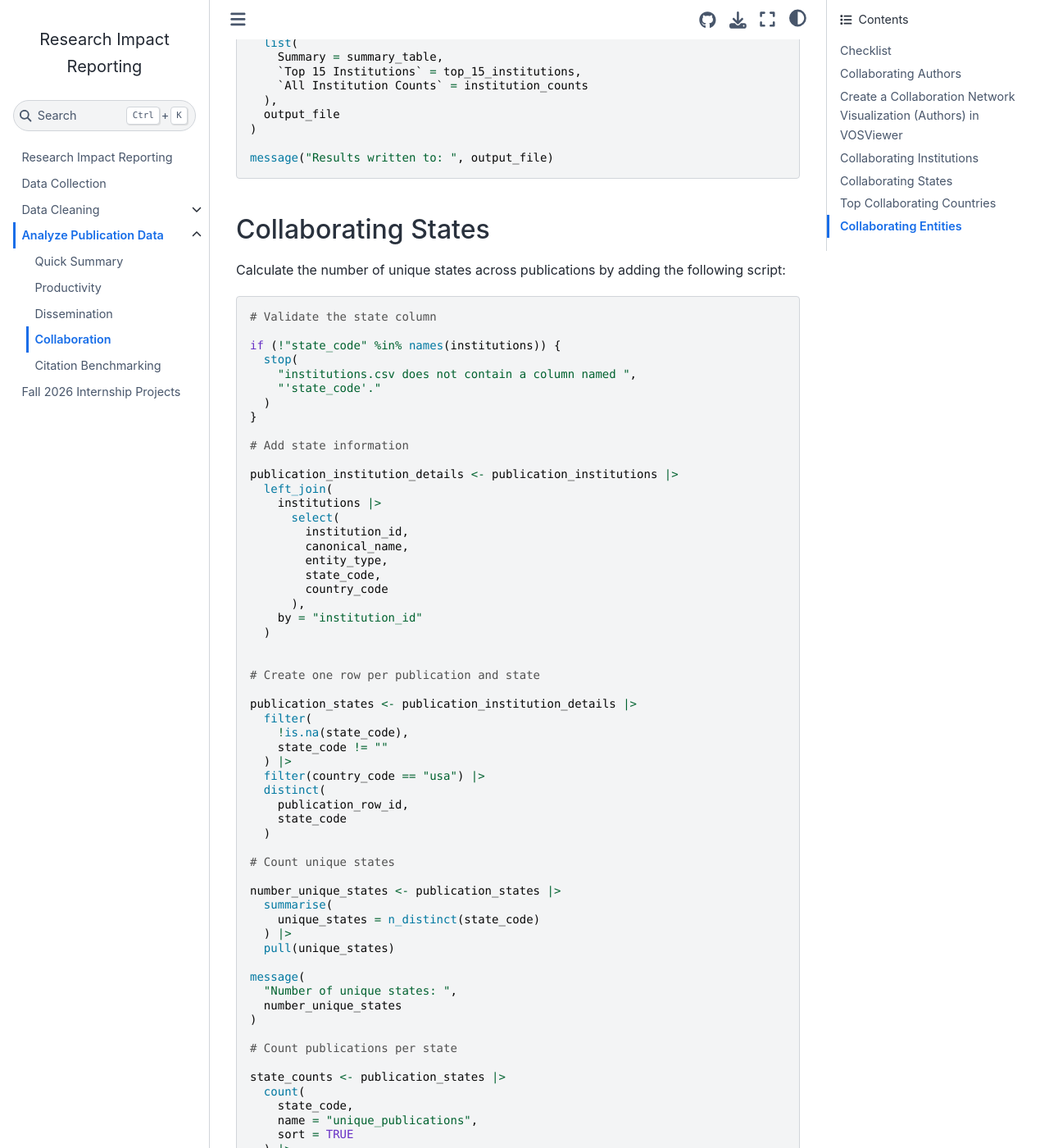
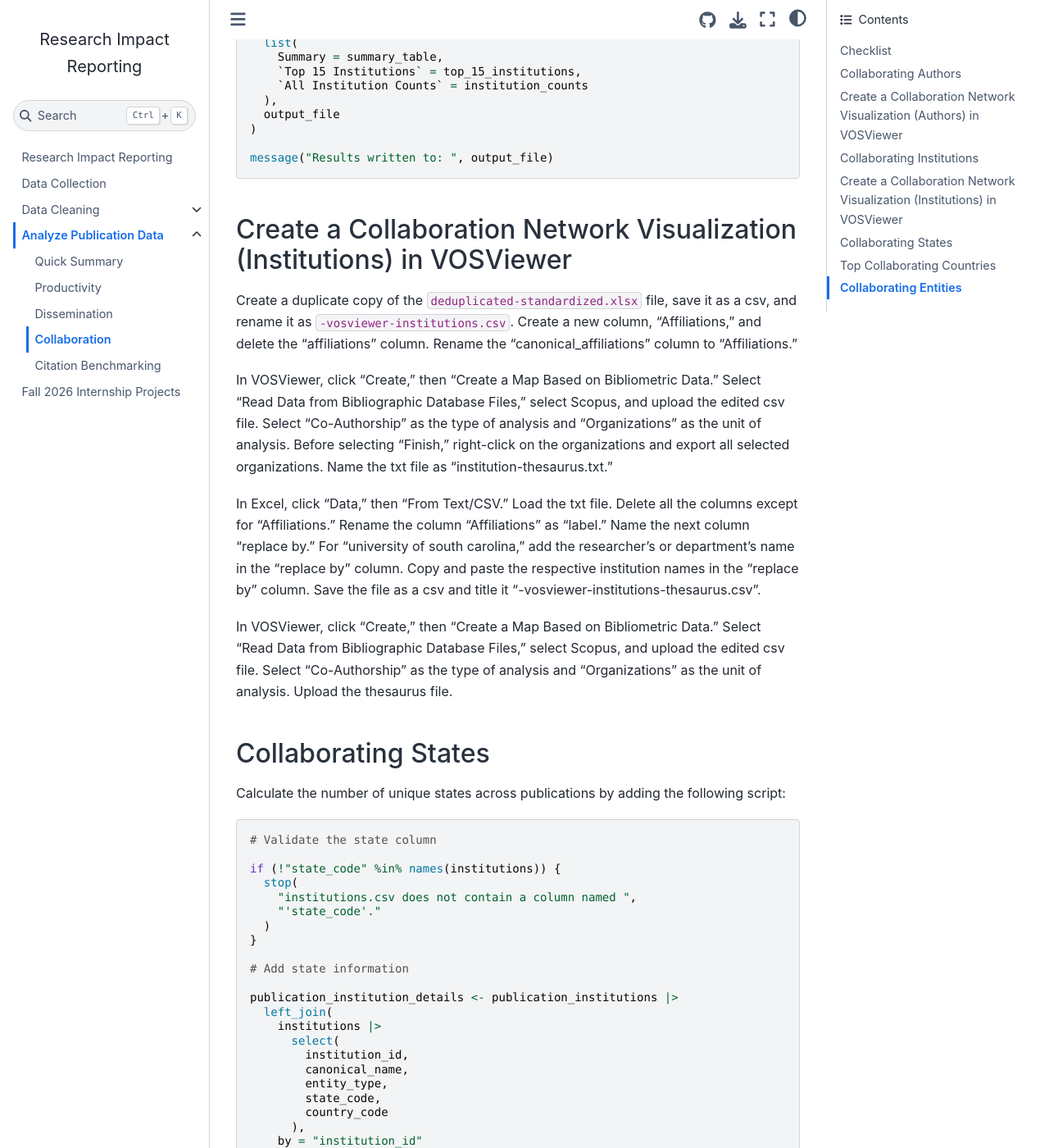
Before and after one commit to vvlooking/research-impact, a Jupyter Book: the page built from website/analyze-data-collaboration.md, in a window 1280 px wide and 1400 px high, scrolled down 7154 px. Shown: the whole window at 82% size. Built offline with Jupyter Book 1.0.4 settings and Sphinx 7.4.7 and the Sphinx Book theme 1.1.4, drawn with Linux system fonts in a browser that asks for light colours; some of the changed text lies outside the part shown.

Commit message:
Update analyze-data-collaboration.md

````diff
--- a/website/analyze-data-collaboration.md
+++ b/website/analyze-data-collaboration.md
@@ -366,6 +367,15 @@ write_xlsx(
 message("Results written to: ", output_file)
 ```
 
+## Create a Collaboration Network Visualization (Institutions) in VOSViewer
+
+Create a duplicate copy of the `deduplicated-standardized.xlsx` file, save it as a csv, and rename it as `-vosviewer-institutions.csv`. Create a new column, "Affiliations," and delete the "affiliations" column. Rename the "canonical_affiliations" column to "Affiliations."
+
+In VOSViewer, click "Create," then "Create a Map Based on Bibliometric Data." Select "Read Data from Bibliographic Database Files," select Scopus, and upload the edited csv file. Select "Co-Authorship" as the type of analysis and "Organizations" as the unit of analysis. Before selecting "Finish," right-click on the organizations and export all selected organizations. Name the txt file as "institution-thesaurus.txt."
+
+In Excel, click "Data," then "From Text/CSV." Load the txt file. Delete all the columns except for "Affiliations." Rename the column "Affiliations" as "label." Name the next column "replace by." For "university of south carolina," add the researcher's or department's name in the "replace by" column. Copy and paste the respective institution names in the "replace by" column. Save the file as a csv and title it "-vosviewer-institutions-thesaurus.csv".
+
+In VOSViewer, click "Create," then "Create a Map Based on Bibliometric Data." Select "Read Data from Bibliographic Database Files," select Scopus, and upload the edited csv file. Select "Co-Authorship" as the type of analysis and "Organizations" as the unit of analysis. Upload the thesaurus file.
 
 ## Collaborating States
 
````
Also changed, not shown: other parts of website/analyze-data-collaboration.md (+2 -1 lines).
